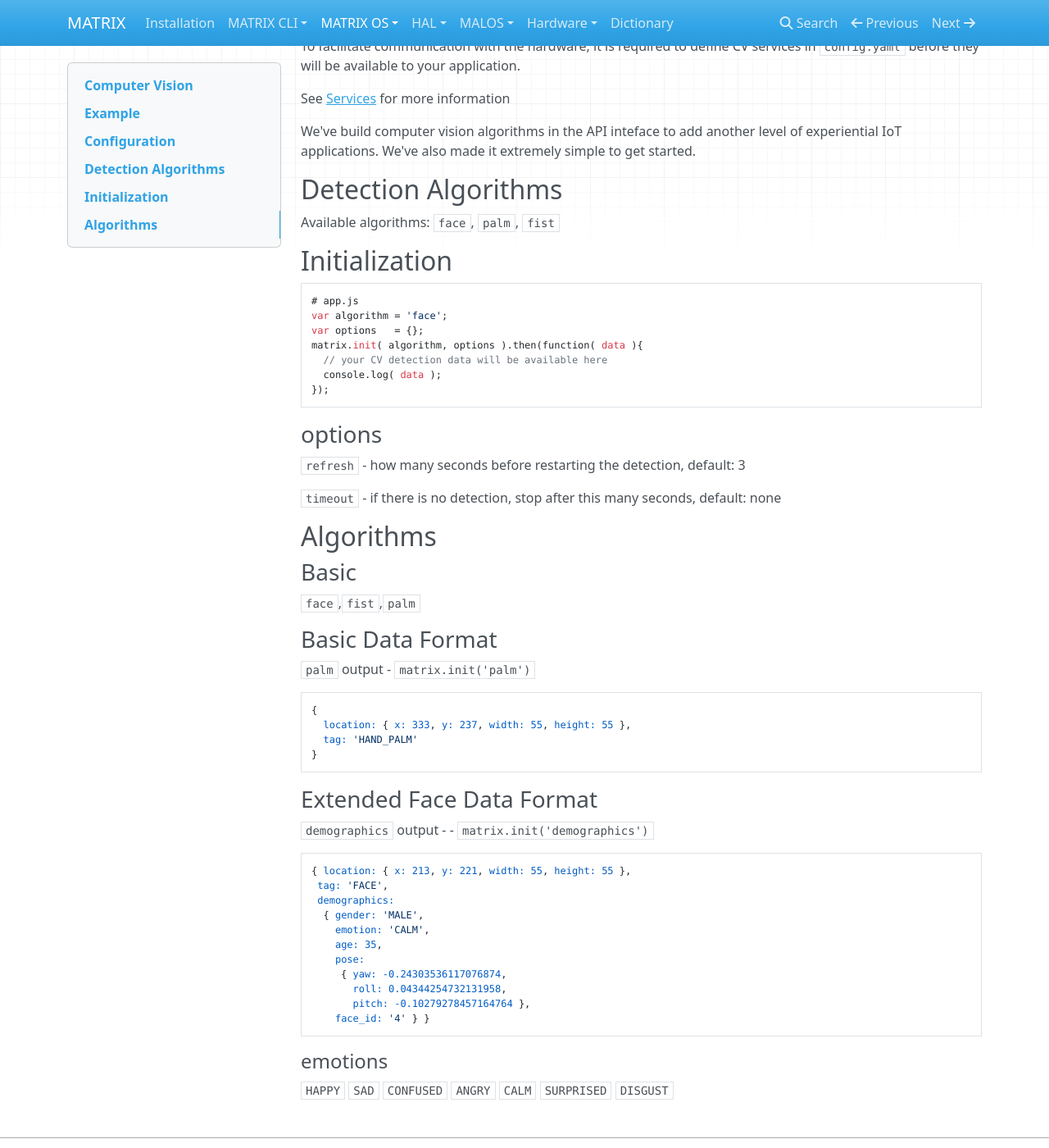
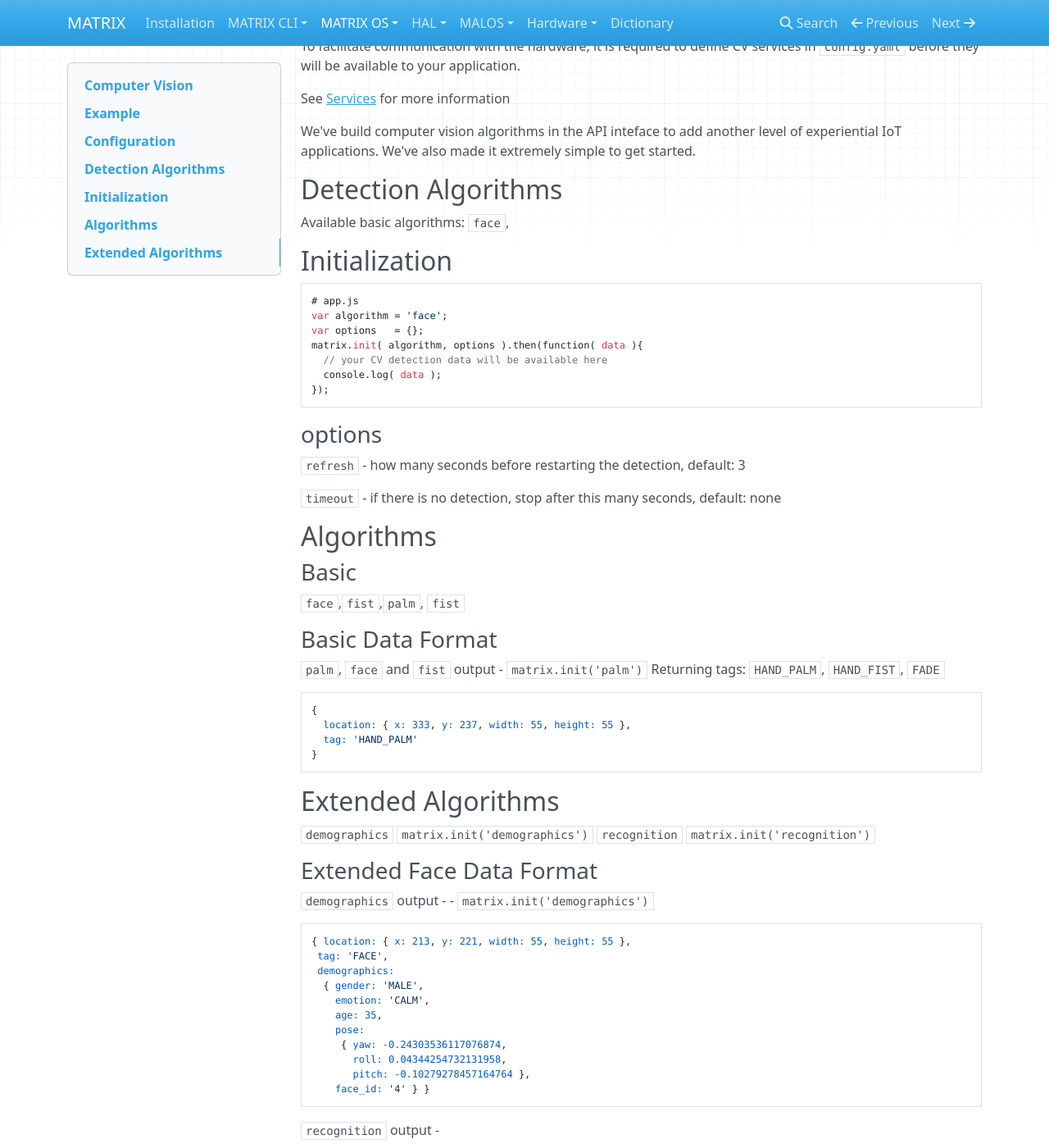
Before and after one commit to matrix-io/matrix-documentation, an MkDocs documentation site: the page built from docs/API/computer-vision.md, in a window 1280 px wide and 1400 px high, scrolled down 437 px. Shown: the whole window at 82% size. Built offline with MkDocs 1.6.1, drawn with Linux system fonts in a browser that asks for light colours; nearby versions of some CDN libraries; old or Windows-style settings are respelled for this version of MkDocs; some of the changed text lies outside the part shown.

Commit message:
sensor data, blob / color cv updates

````diff
--- a/docs/API/computer-vision.md
+++ b/docs/API/computer-vision.md
@@ -22,7 +22,7 @@
 We've build computer vision algorithms in the API inteface to add another level of experiential IoT applications. We've also made it extremely simple to get started.
 
 ## Detection Algorithms
-Available algorithms: `face`, `palm`, `fist`
+Available basic algorithms: `face`,
 
 <!-- `thumb-up`
 `palm-open`
@@ -51,9 +51,12 @@
 ## Algorithms
 
 ### Basic
-`face`,`fist`,`palm`
+`face`,`fist`,`palm`, `fist`
 
-<!-- `thumb-up`
+<!--
+`blob`, `color`
+
+`thumb-up`
 `palm-open`
 `palm-closed`
 `face-id`
@@ -62,13 +65,19 @@
 
 
 ### Basic Data Format
-`palm` output - `matrix.init('palm')`
+`palm`, `face` and `fist` output - `matrix.init('palm')`
+Returning tags: `HAND_PALM`, `HAND_FIST`, `FADE`
+
 ```
 {
   location: { x: 333, y: 237, width: 55, height: 55 },
   tag: 'HAND_PALM'
 }
 ```
+
+## Extended Algorithms
+`demographics` `matrix.init('demographics')`
+`recognition` `matrix.init('recognition')`
 
 ### Extended Face Data Format
 `demographics` output - - `matrix.init('demographics')`
@@ -84,6 +93,13 @@
        roll: 0.04344254732131958,
        pitch: -0.10279278457164764 },
     face_id: '4' } }
+```
+
+`recognition` output -
+```
+- face_id
+- confidence
+tbd
 ```
 
 #### emotions
````
Also changed, not shown: docs/API/ir.md (+2 -1 lines), docs/API/overview.md (+5 -0 lines), docs/API/sensors.md (+15 -1 lines), docs/API/zigbee.md (+14 -1 lines).
